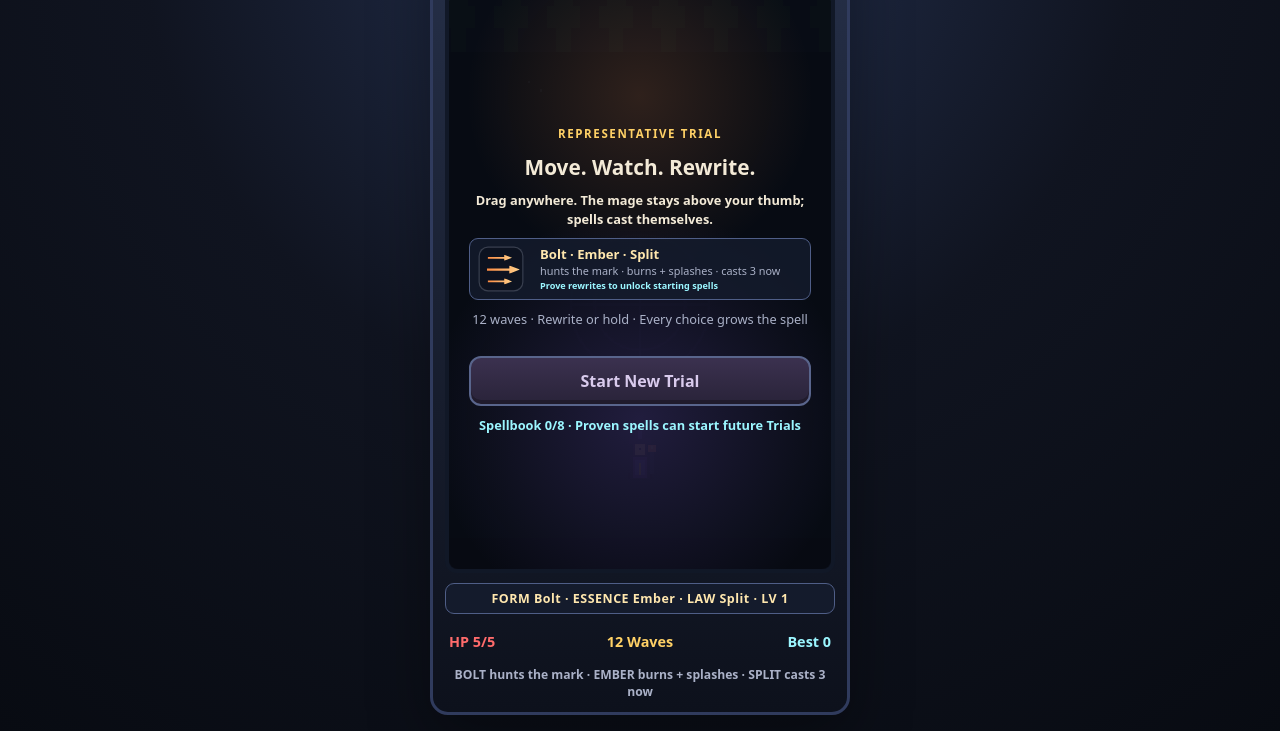
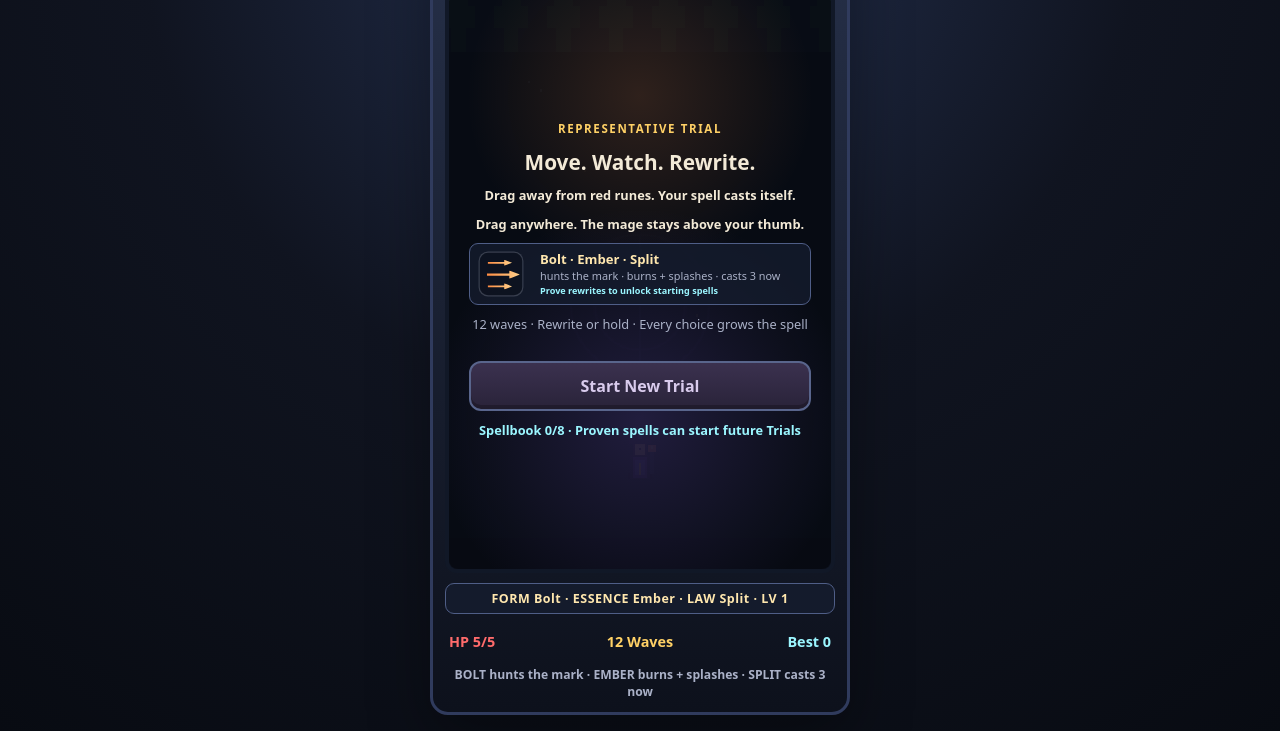
Before and after one commit to Ezz10099/beast-clash, a website: page index.html in a window 1280 px wide. Shown: the part 95-826 px from the top of the page. Drawn offline with Linux system fonts and the light colour scheme.

Commit message:
Preserve hazard guidance beside thumb-clearance cue

```diff
--- a/index.html
+++ b/index.html
@@ -37,9 +37,10 @@
           <section id="startPanel" class="start-panel" aria-labelledby="startTitle">
             <p class="eyebrow">Representative Trial</p>
             <h2 id="startTitle">Move. Watch. Rewrite.</h2>
+            <p class="opening-guide">Drag away from red runes. Your spell casts itself.</p>
             <p class="opening-guide">
-              <span class="touch-guide-en">Drag anywhere. The mage stays above your thumb; spells cast themselves.</span>
-              <span class="touch-guide-ar" lang="ar" dir="rtl">اسحب في أي مكان. يبقى الساحر فوق إصبعك، وتُطلَق التعويذات تلقائيًا.</span>
+              <span class="touch-guide-en">Drag anywhere. The mage stays above your thumb.</span>
+              <span class="touch-guide-ar" lang="ar" dir="rtl">اسحب في أي مكان. يبقى الساحر فوق إصبعك.</span>
             </p>
             <button
               id="spellbookButton"
```
